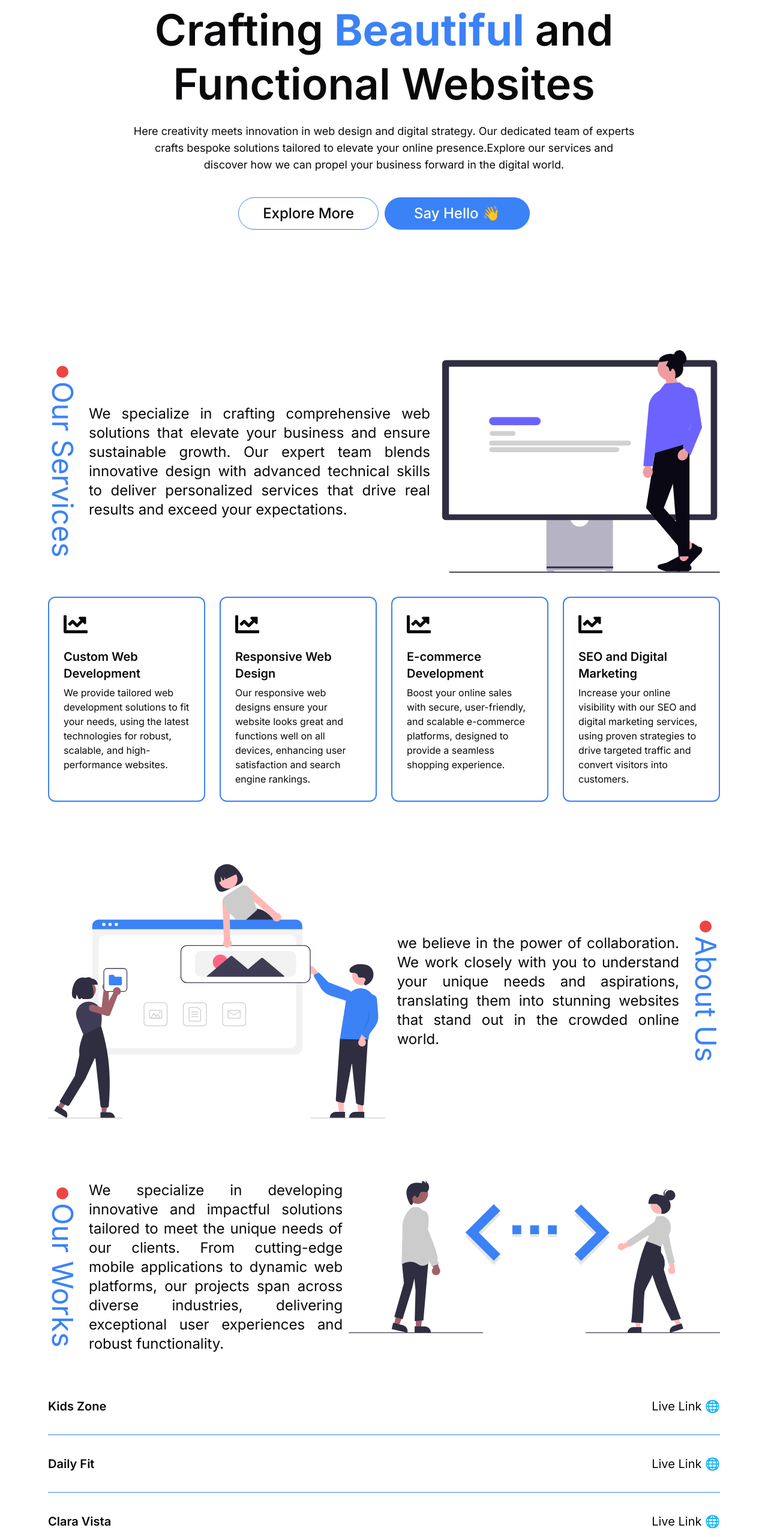
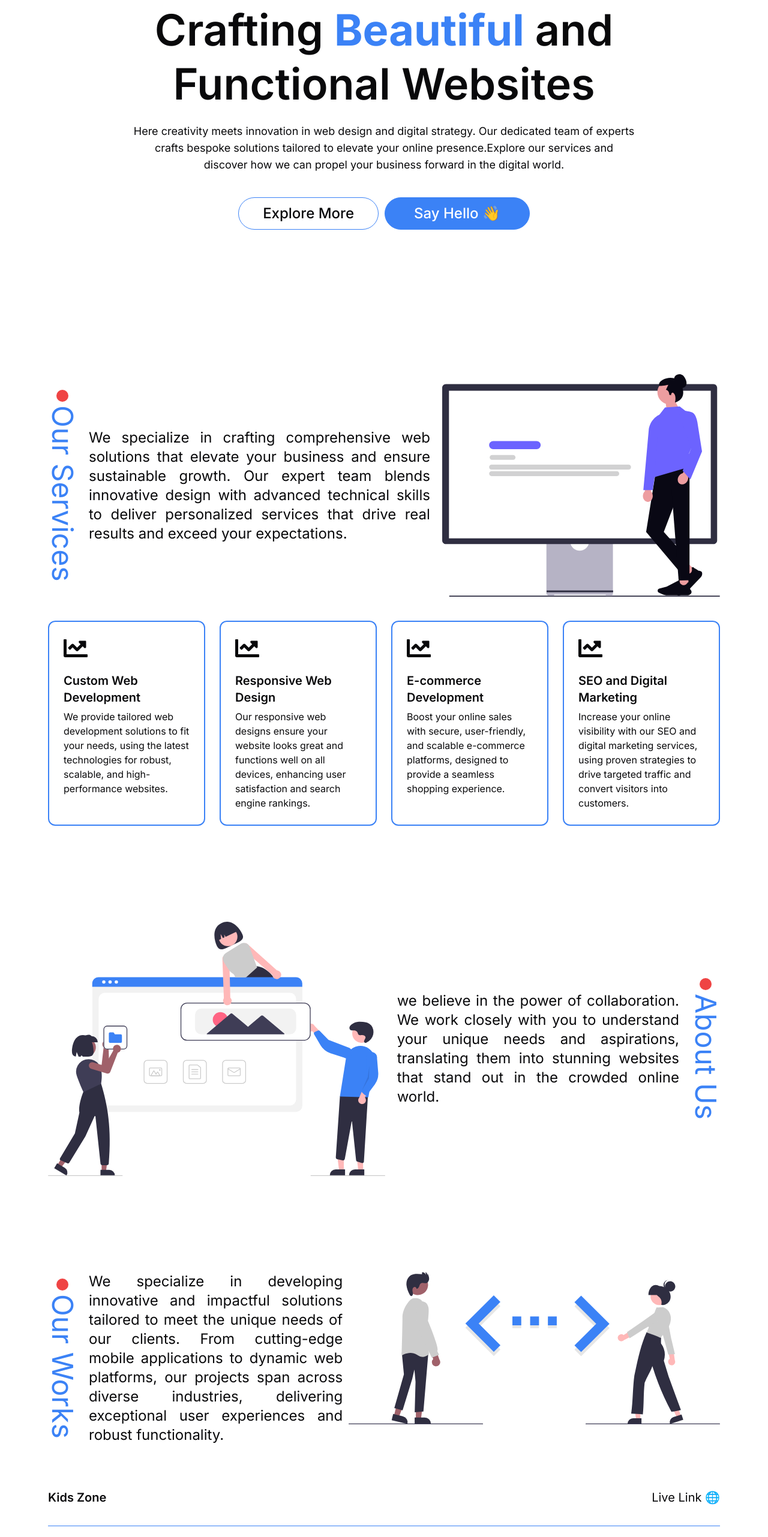
Before and after one commit to safkat07/projectXOfficial, a Next.js app: page / in a window 1280 px wide. Shown: the part 234-2797 px from the top of the page at 60% size. Built offline with nearby package versions, Linux system fonts and the light colour scheme.

Commit message:
every sections padding fixed

```diff
--- a/src/components/AboutUs.tsx
+++ b/src/components/AboutUs.tsx
@@ -5,7 +5,7 @@ import DescriptionText from './DescriptionText'
 import Image from 'next/image'
 const AboutUs = () => {
     return (
-        <section id="about" className='h-full py-16'>
+        <section id="about" className='h-full py-20'>
             <MaxContentWrapper >
                 <div className='flex lg:flex-row-reverse flex-col gap-x-5 justify-between'>
                     <div className='flex flex-row-reverse sm:gap-5 gap-1.5 items-center lg:w-3/4 w-full'>
--- a/src/components/ContactUs.tsx
+++ b/src/components/ContactUs.tsx
@@ -5,7 +5,7 @@ import DescriptionText from './DescriptionText'
 
 const ContactUs = () => {
     return (
-        <div id='contactus' className='h-full py-10'>
+        <div id='contactus' className='h-full py-20'>
             <MaxContentWrapper >
                 <div className='flex lg:flex-row-reverse items-center flex-col gap-x-5 justify-between'>
                     <div className='flex flex-row-reverse sm:gap-5 gap-1.5 items-center lg:w-3/4 w-full'>
--- a/src/components/Footer.tsx
+++ b/src/components/Footer.tsx
@@ -10,7 +10,7 @@ import { FaCopyright } from "react-icons/fa";
 
 const Footer = () => {
     return (
-        <div className=" py-10 bg-blue-500">
+        <div className=" py-20 bg-blue-500">
             <MaxContentWrapper>
                 <div className="h-full text-white flex items-center justify-center flex-col ">
                     <h1 className="text-3xl text-white  ">ArtiFicia</h1>
--- a/src/components/OurProjects.tsx
+++ b/src/components/OurProjects.tsx
@@ -10,7 +10,7 @@ import ProjectDisplayMobile from './ProjectDisplayMobile'
 
 const OurProjects = () => {
     return (
-        <section id='works' className='h-full  py-10'>
+        <section id='works' className='h-full  py-20'>
             <MaxContentWrapper>
                 <div className='flex lg:flex-row pb10 flex-col gap-2.5 justify-between'>
                     <div className='flex  sm:gap-5 gap-1.5 items-center lg:w-3/4 w-full'>
--- a/src/components/Services.tsx
+++ b/src/components/Services.tsx
@@ -26,7 +26,7 @@ const Services = () => {
     ];
 
     return (
-        <section id='services' className='h-full sm:py-10 py-20'>
+        <section id='services' className='h-full  py-20'>
             <MaxContentWrapper>
                 <div className='flex lg:flex-row items-center flex-col gap-x-5 justify-between'>
                     <div className='flex  sm:gap-5 gap-1.5 items-center lg:w-3/4 w-full'>
```
